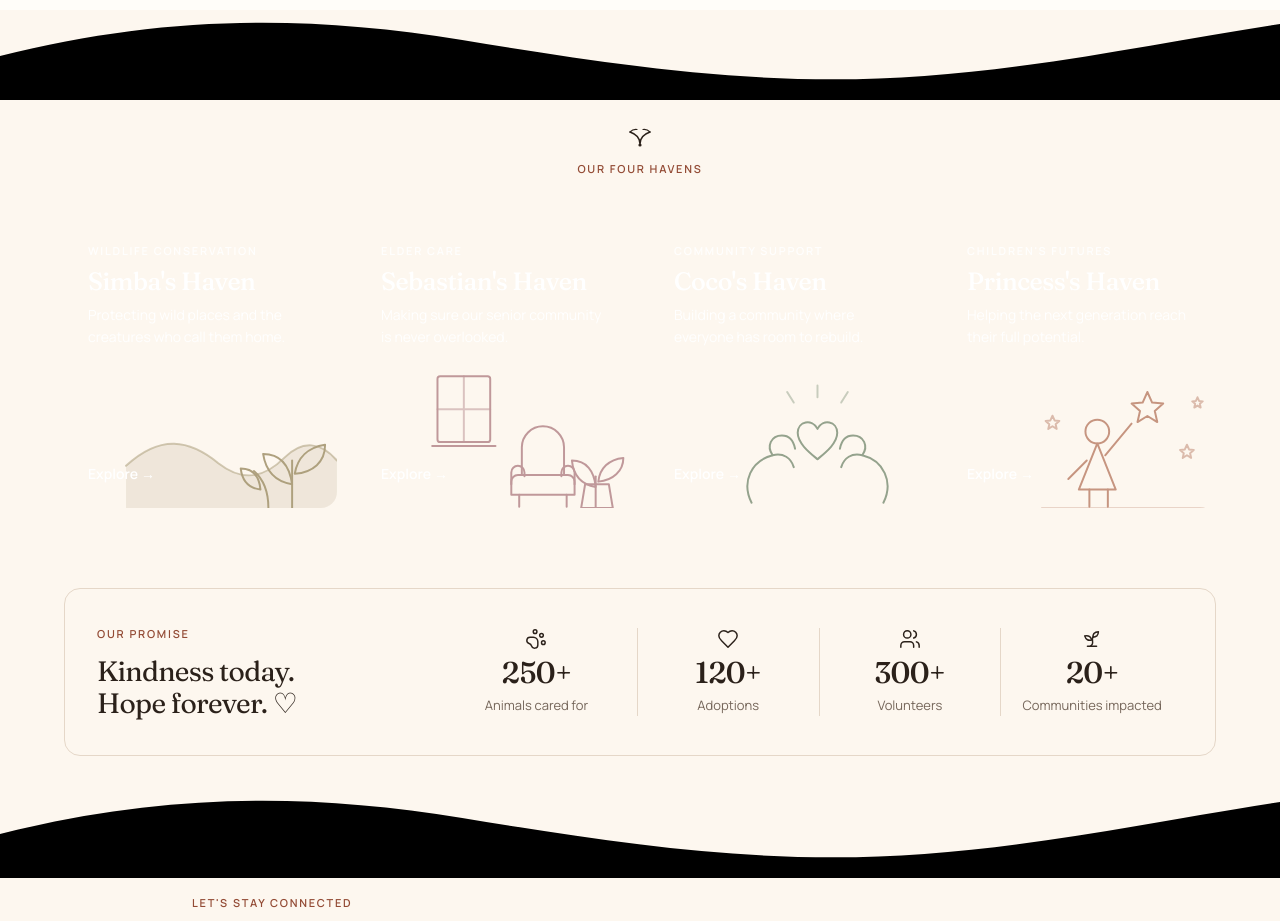
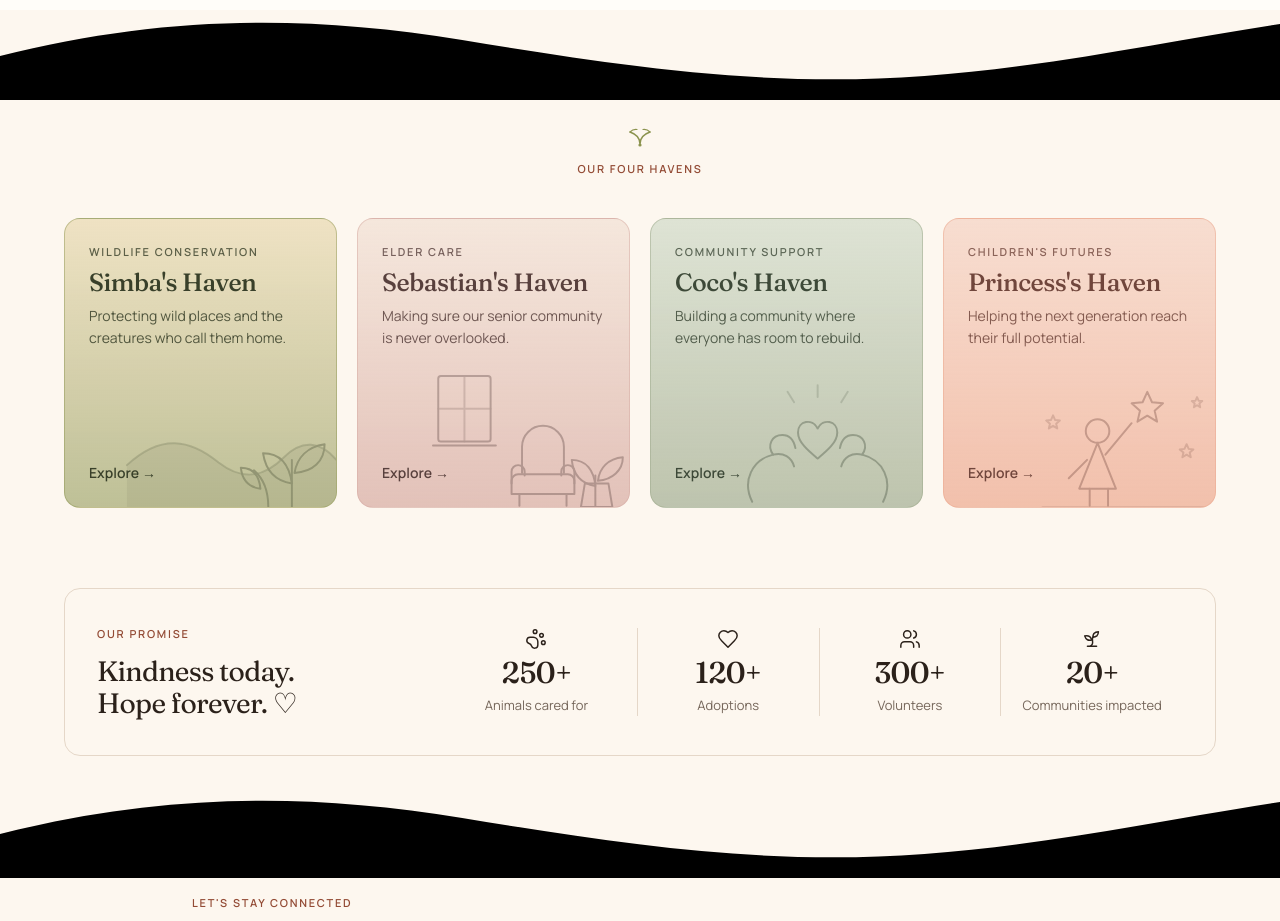
Before and after one commit to cherimedz/Kiara-s-Haven-Website, a Next.js app: page / in a window 1280 px wide. Shown: the part 1460-2381 px from the top of the page. Built offline with nearby package versions, Linux system fonts and the light colour scheme.

Commit message:
feat: rebalance haven cards to 70/20/10 — pale surface, deep ink

```diff
--- a/app/components/HavenSpread.jsx
+++ b/app/components/HavenSpread.jsx
@@ -4,18 +4,40 @@ import Eyebrow from "./ui/Eyebrow";
 import HavenMotif from "./illustrations/HavenMotif";
 import LeafDivider from "./illustrations/LeafDivider";
 
+/* 70/20/10: the card is a pale haven surface (20%), the ink and motif carry the
+   haven's identity (10%). Gradients are atmospheric, close to imperceptible. */
 const themes = {
-  simba: { grad: "from-simba-from to-simba-to", art: "text-[#6E5A22]" },
-  sebastian: { grad: "from-sebastian-from to-sebastian-to", art: "text-[#8E4C55]" },
-  coco: { grad: "from-coco-from to-coco-to", art: "text-[#3F5E3C]" },
-  princess: { grad: "from-princess-from to-princess-to", art: "text-[#9A4526]" },
+  simba: {
+    surface: "bg-gradient-to-b from-simba-soft to-simba-secondary/55",
+    border: "border-simba-secondary/45",
+    ink: "text-simba-deep",
+    art: "text-simba-deep",
+  },
+  sebastian: {
+    surface: "bg-gradient-to-b from-sebastian-soft to-sebastian-secondary/70",
+    border: "border-sebastian-secondary/50",
+    ink: "text-sebastian-deep",
+    art: "text-sebastian-deep",
+  },
+  coco: {
+    surface: "bg-gradient-to-b from-coco-soft to-coco-secondary/65",
+    border: "border-coco-secondary/50",
+    ink: "text-coco-deep",
+    art: "text-coco-deep",
+  },
+  princess: {
+    surface: "bg-gradient-to-b from-princess-soft to-princess-secondary/70",
+    border: "border-princess-secondary/50",
+    ink: "text-princess-deep",
+    art: "text-princess-deep",
+  },
 };
 
 export default function HavenSpread() {
   return (
     <section id="havens" className="px-6 pt-6 pb-20">
       <div className="max-w-6xl mx-auto">
-        <div className="flex justify-center mb-3 text-simba-from">
+        <div className="flex justify-center mb-3 text-simba-secondary">
           <LeafDivider />
         </div>
         <Eyebrow className="text-center mb-10">Our four havens</Eyebrow>
@@ -27,23 +49,26 @@ export default function HavenSpread() {
               <Link
                 key={org.slug}
                 href={`/${org.slug}`}
-                className={`group relative overflow-hidden rounded-2xl bg-gradient-to-br ${theme.grad} text-white flex flex-col min-h-[290px] p-6 transition-transform duration-300 hover:-translate-y-1`}
+                className={`group relative overflow-hidden rounded-2xl border ${theme.border} ${theme.surface} ${theme.ink} flex flex-col min-h-[290px] p-6 transition-transform duration-300 hover:-translate-y-1`}
               >
                 <HavenMotif
                   haven={org.theme}
-                  className={`pointer-events-none absolute right-0 bottom-0 w-[78%] h-[50%] ${theme.art} opacity-55`}
+                  className={`pointer-events-none absolute right-0 bottom-0 w-[78%] h-[50%] ${theme.art} opacity-35`}
                 />
                 <div className="relative">
-                  <p className="font-semibold text-[11px] uppercase tracking-[0.16em] opacity-90 mb-2">
+                  <p className="font-semibold text-[11px] uppercase tracking-[0.16em] opacity-80 mb-2">
                     {org.focus}
                   </p>
                   <h3 className="font-display font-medium text-[25px] leading-[1.1] tracking-[-0.02em] mb-2">
                     {org.orgName}
                   </h3>
-                  <p className="text-[14px] opacity-95 leading-[1.6]">{org.tagline}</p>
+                  <p className="text-[14px] leading-[1.6] opacity-85">{org.tagline}</p>
                 </div>
                 <span className="relative mt-auto text-sm font-semibold">
-                  Explore <span className="inline-block transition-transform group-hover:translate-x-1">→</span>
+                  Explore{" "}
+                  <span className="inline-block transition-transform group-hover:translate-x-1">
+                    →
+                  </span>
                 </span>
               </Link>
             );
```
